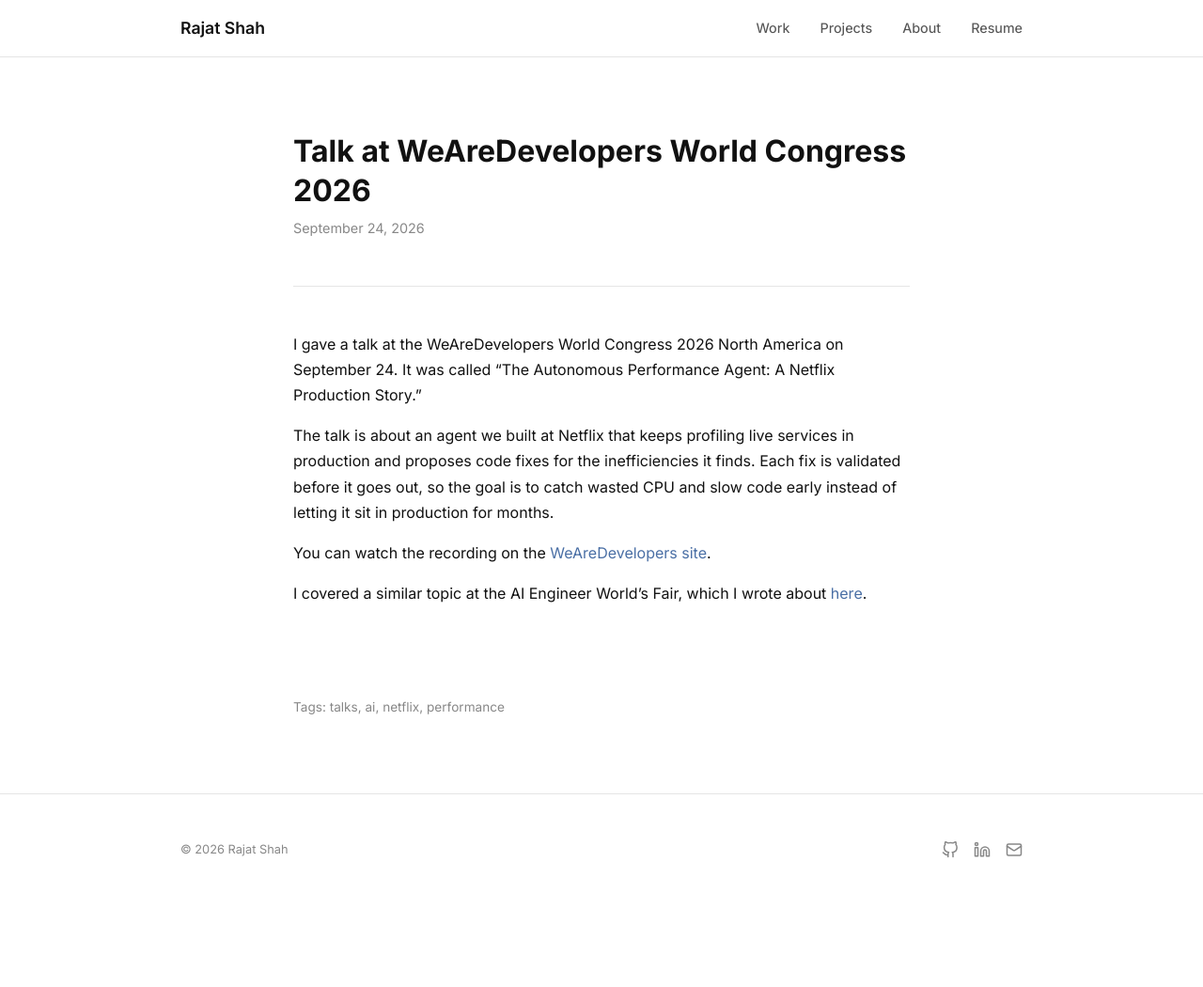
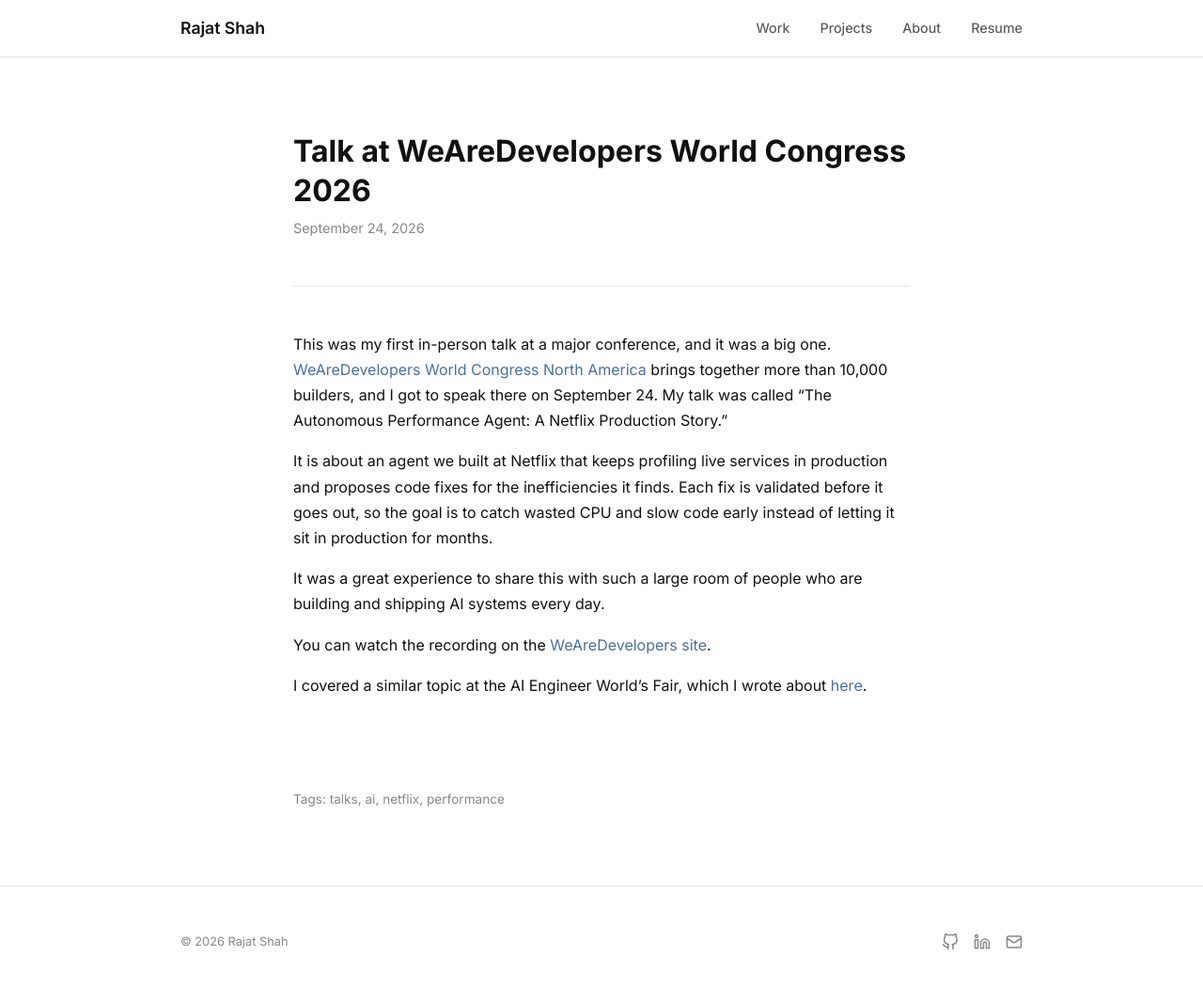
Before and after one commit to shahrajat/shahrajat.github.io, a Jekyll site: the page built from _posts/2026-09-24-wearedevelopers-autonomous-performance-agent.md, in a window 1280 px wide and 1061 px high. Shown: the top 1050 px of the window at 94% size. Built offline with Jekyll 4.4.1, drawn with Linux system fonts in a browser that asks for light colours.

Commit message:
Update WeAreDevelopers talk post

```diff
--- a/_posts/2026-09-24-wearedevelopers-autonomous-performance-agent.md
+++ b/_posts/2026-09-24-wearedevelopers-autonomous-performance-agent.md
@@ -9,9 +9,11 @@
 published: true
 ---
 
-I gave a talk at the WeAreDevelopers World Congress 2026 North America on September 24. It was called "The Autonomous Performance Agent: A Netflix Production Story."
+This was my first in-person talk at a major conference, and it was a big one. [WeAreDevelopers World Congress North America](https://www.wearedevelopers.com/world-congress-north-america) brings together more than 10,000 builders, and I got to speak there on September 24. My talk was called "The Autonomous Performance Agent: A Netflix Production Story."
 
-The talk is about an agent we built at Netflix that keeps profiling live services in production and proposes code fixes for the inefficiencies it finds. Each fix is validated before it goes out, so the goal is to catch wasted CPU and slow code early instead of letting it sit in production for months.
+It is about an agent we built at Netflix that keeps profiling live services in production and proposes code fixes for the inefficiencies it finds. Each fix is validated before it goes out, so the goal is to catch wasted CPU and slow code early instead of letting it sit in production for months.
+
+It was a great experience to share this with such a large room of people who are building and shipping AI systems every day.
 
 You can watch the recording on the [WeAreDevelopers site](https://www.wearedevelopers.com/videos/100585-the-autonomous-performance-agent-a-netflix-production-story).
 
```
